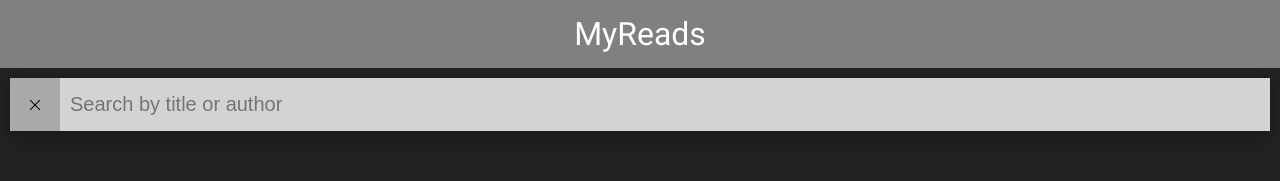
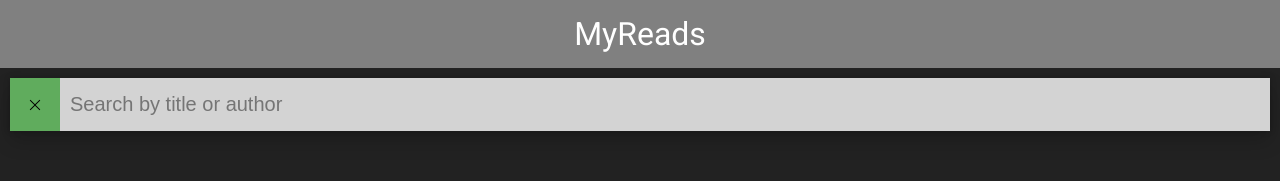
Before and after one commit to stefanadelbert/myreads, a React (Create React App) app: page /search in a window 1280 px wide. Shown: the top 181 px of the page. Built offline with nearby package versions, Linux system fonts and the light colour scheme; no server answers.

Commit message:
Adjustments to CSS for close search and color theming;

```diff
--- a/src/App.css
+++ b/src/App.css
@@ -54,7 +54,7 @@ body, .app {
   width: 50px;
   height: 50px;
   border-radius: 50%;
-  background: grey;
+  background: #60ac5d;
   background-image: url('./icons/add.svg');
   background-repeat: no-repeat;
   background-position: center;
@@ -83,6 +83,7 @@ body, .app {
   font-size: 1.25em;
   border: none;
   outline: none;
+  color: grey;
   background: lightgrey;
 }
 
@@ -91,9 +92,7 @@ body, .app {
   top: 20px;
   left: 15px;
   width: 50px;
-  height: 53px;
-  background: darkgrey;
-  color: white;
+  background: #60ac5d;
   background-image: url('./icons/close.svg');
   background-position: center;
   background-repeat: no-repeat;
```
